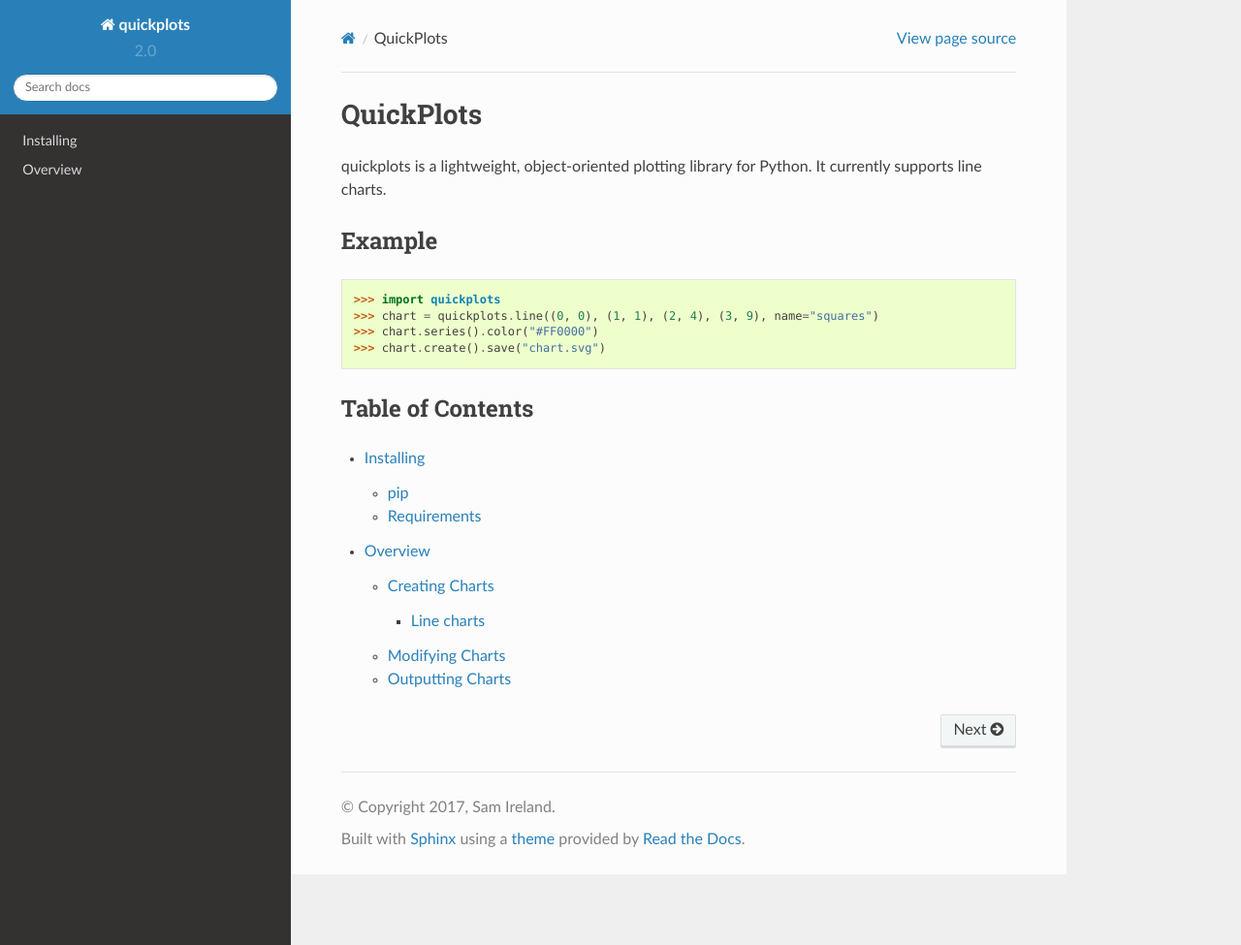
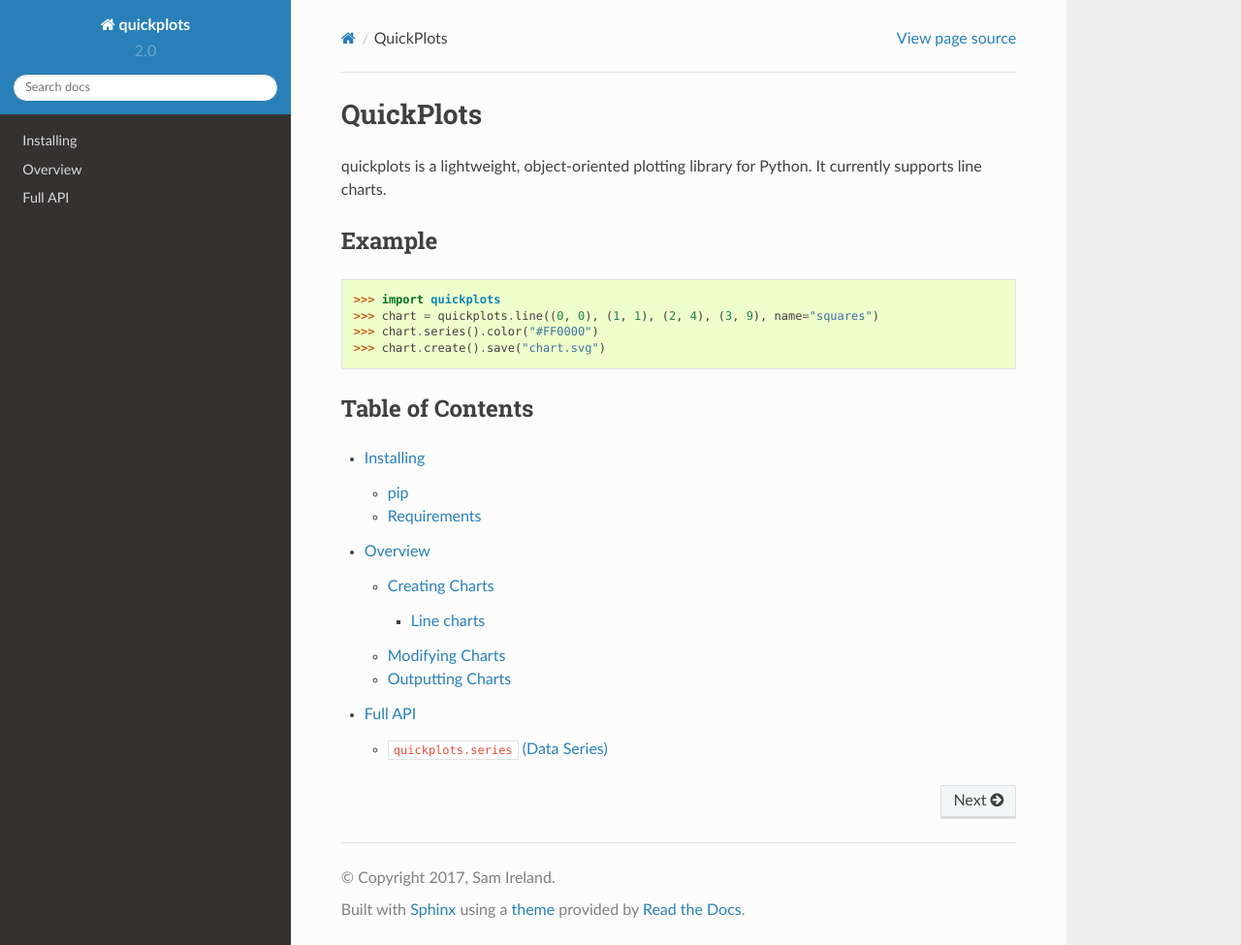
Before and after one commit to samirelanduk/quickplots, a Sphinx documentation site: the page built from docs/source/index.rst, in a window 1280 px wide and 975 px high. Shown: the whole window at 97% size. Built offline with Sphinx 7.4.7 and the Read the Docs theme 2.0.0, drawn with Linux system fonts in a browser that asks for light colours; formulas are drawn with MathJax 3.

```diff
--- /dev/null
+++ b/docs/source/api.rst
@@ -0,0 +1,5 @@
+Full API
+--------
+
+.. toctree ::
+    api/series
--- /dev/null
+++ b/docs/source/api/series.rst
@@ -0,0 +1,5 @@
+``quickplots.series`` (Data Series)
+~~~~~~~~~~~~~~~~~~~~~~~~~~~~~~~~~~~
+
+.. automodule:: quickplots.series
+    :members:
--- a/docs/source/conf.py
+++ b/docs/source/conf.py
@@ -17,9 +17,9 @@
 # add these directories to sys.path here. If the directory is relative to the
 # documentation root, use os.path.abspath to make it absolute, like shown here.
 #
-# import os
-# import sys
-# sys.path.insert(0, os.path.abspath('.'))
+ import os
+ import sys
+ sys.path.insert(0, os.path.abspath('.'))
 
 
 # -- General configuration ------------------------------------------------
--- a/docs/source/index.rst
+++ b/docs/source/index.rst
@@ -20,3 +20,4 @@ Table of Contents
 
     installing
     overview
+    api
```
